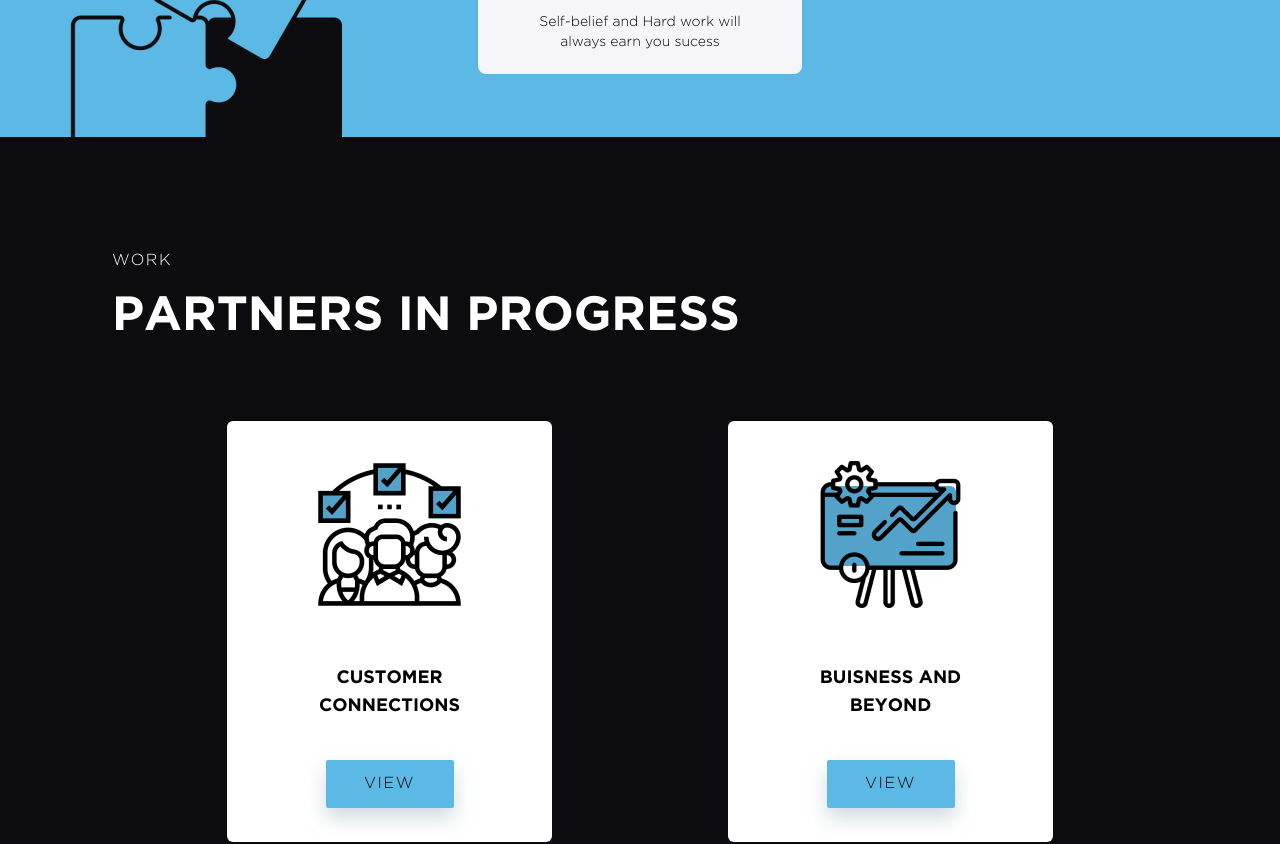
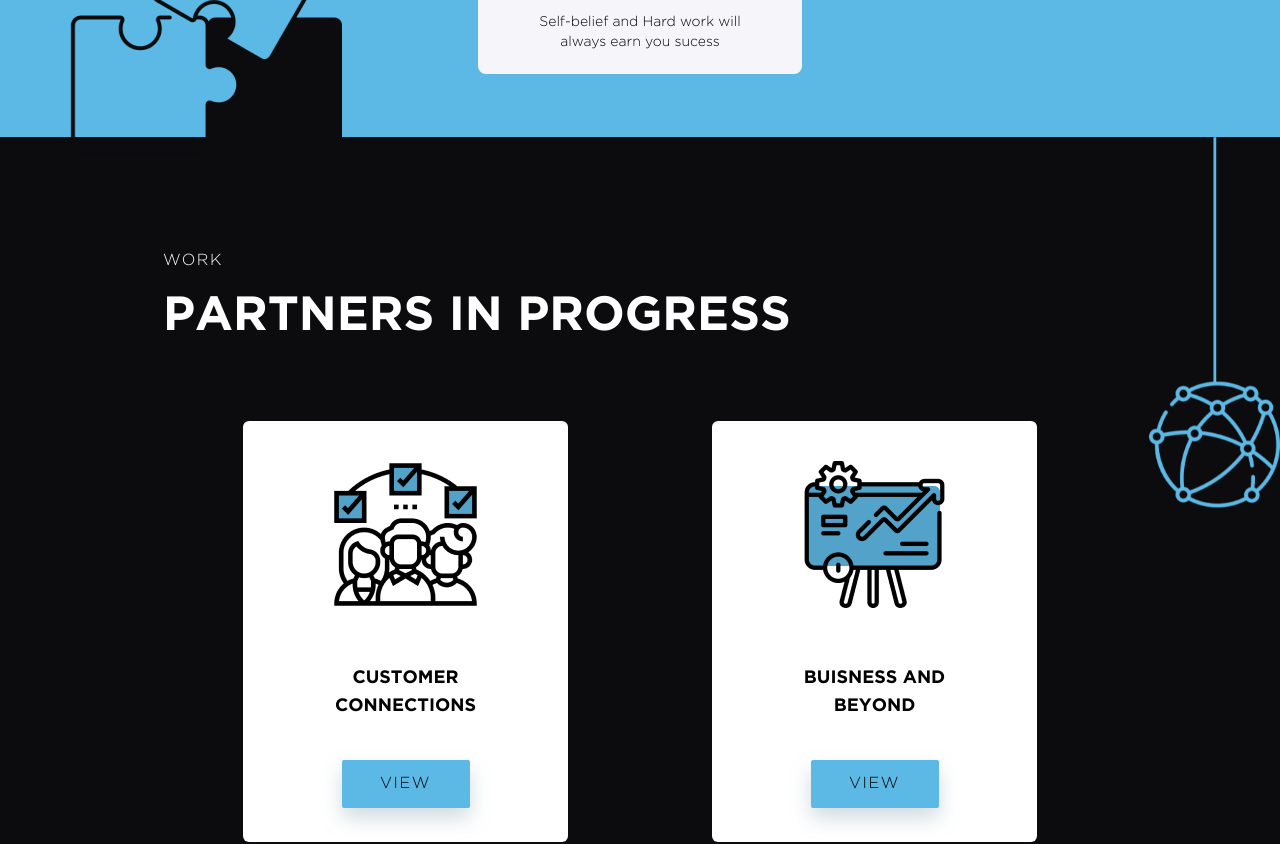
Before and after one commit to Ashutoshkr23/Bravos-11, a Next.js app: page / in a window 1280 px wide. Shown: the part 5220-6064 px from the top of the page. Built offline with nearby package versions, Linux system fonts and the light colour scheme.

Commit message:
Work-Component-animation-done

```diff
--- a/src/components/Partners.jsx
+++ b/src/components/Partners.jsx
@@ -16,12 +16,18 @@ function Partners() {
   return (
     <div className="bg-dark" id='work'>
       {/* Laptop */}
-      <div className="hidden lg:block px-28 py-28">
-        <p className="text-white font-light text-base tracking-widest">WORK</p>
-        <h1 className="text-white font-bold text-5xl mt-5">
+      <div className='hidden lg:block'></div>
+      <div className=' flex justify-between'>
+        <div>
+          <img src="/assets/images/partner/Hanging-bulb.png" alt="" className='invisible' />
+        </div>
+        <div >
+          <div className=" px-28 py-28">
+            <p className="text-white -ml-20 font-light text-base tracking-widest">WORK</p>
+            <h1 className="text-white -ml-20 font-bold text-5xl mt-5">
               PARTNERS IN PROGRESS
             </h1>
-        <div className="flex flex-row gap-44 justify-center">
+            <div className="flex flex-row gap-36 justify-center">
               <div>
                 <div className="mt-20 h-[421px] w-[325px] bg-white rounded-md pt-10 ">
                   <img
@@ -42,7 +48,7 @@ function Partners() {
                       VIEW
                     </button>
                     <div>
-                  {open1 && (<Customer open1={open1} setOpen1={setOpen1}/>)}
+                      {open1 && (<Customer open1={open1} setOpen1={setOpen1} />)}
                     </div>
                   </div>
                 </div>
@@ -72,6 +78,12 @@ function Partners() {
               </div>
             </div>
           </div>
+        </div>
+        <div>
+          <img src="/assets/images/partner/Hanging-bulb.png" alt="" className='sticky top-0' />
+        </div>
+      </div>
+
       {/* Mobiles*/}
 
       {/*Mobiles*/}
```
Lines whose indentation alone changed are shown as unchanged.
